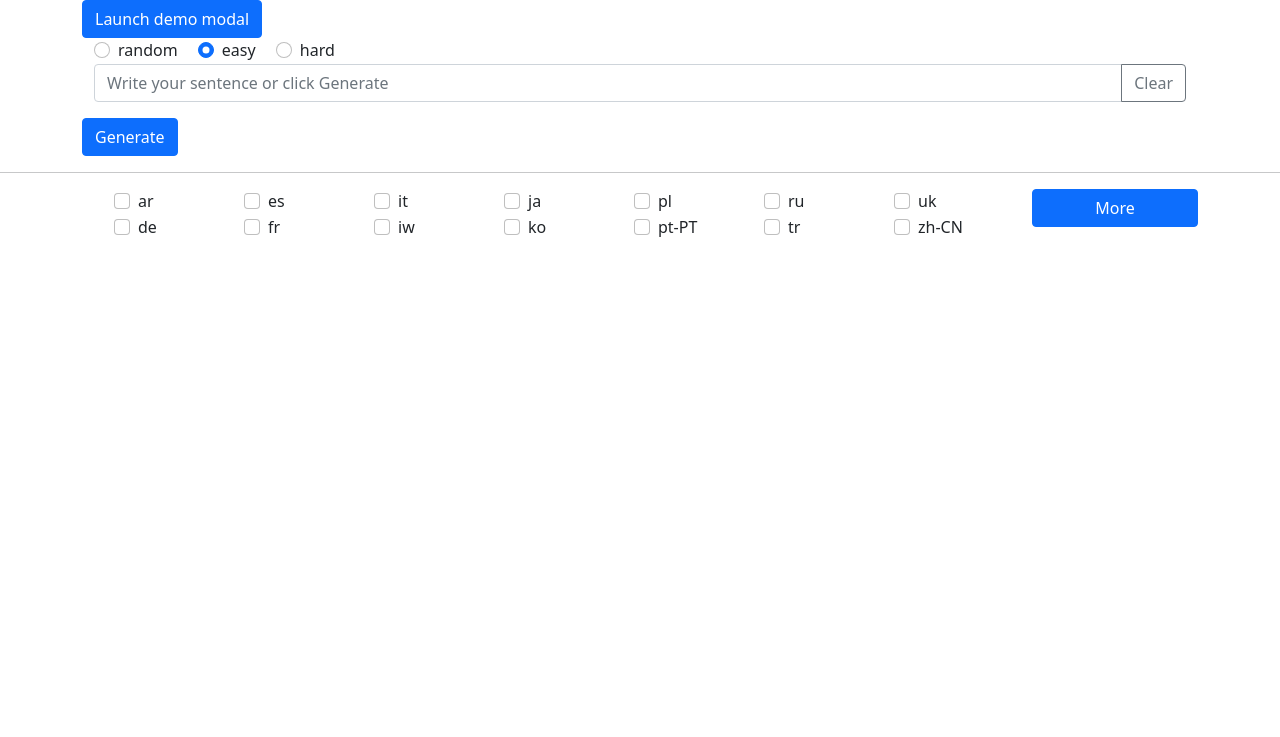
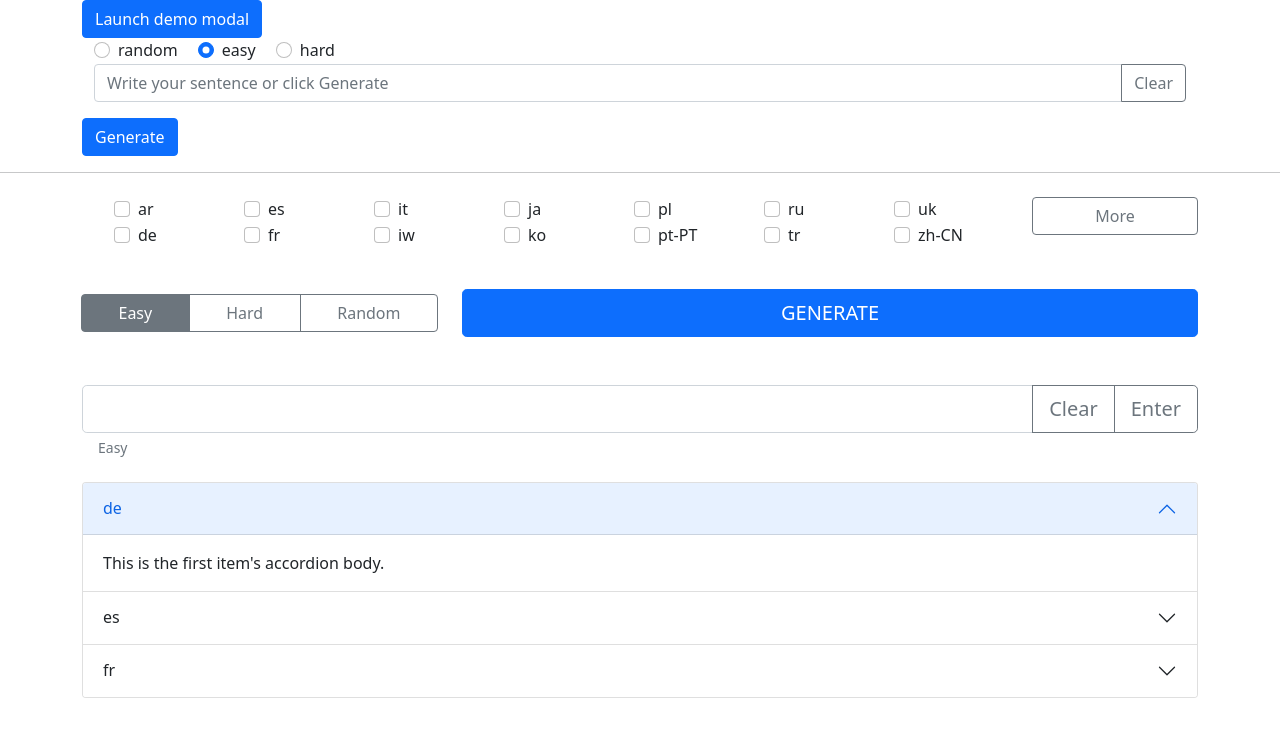
Before and after one commit to nieczuje/multiple-translator, a Flask app: page / in a window 1280 px wide. Shown: the top 737 px of the page. Run offline with Flask 2, Linux system fonts and the light colour scheme; parts of the project's set-up code (start-up, migrations or seed data) failed here and were passed over; some libraries are stand-ins or nearby versions.

Commit message:
bootstrap

```diff
--- a/static/css/styles.css
+++ b/static/css/styles.css
@@ -11,3 +11,8 @@ ul.short {
   column-count: 7;
   /* column-gap: 0.5rem; */
 }
+
+.test2 {
+  display: flex;
+  align-items: center;
+}
--- a/templates/index.html
+++ b/templates/index.html
@@ -148,7 +148,7 @@
 
     <hr />
     <div class="container">
-      <div class="row">
+      <div class="row mt-4">
         <div class="col-10">
           <!-- SHORT -->
           {{content_checkboxes_short | safe}}
@@ -156,7 +156,7 @@
         <div class="col-2">
           <!-- BUTTON -->
           <a
-            class="btn btn-primary w-100"
+            class="btn btn-outline-secondary w-100"
             data-bs-toggle="collapse"
             href="#collapseExample"
             role="button"
@@ -181,6 +181,151 @@
       <!-- LONG -->
       <div class="collapse" id="collapseExample">
         <div class="card card-body">{{content_checkboxes | safe}}</div>
+      </div>
+    </div>
+
+    <div class="container">
+      <div class="row mt-4">
+        <div class="col-4">
+          <div class="h-100 test2">
+            <div
+              class="btn-group w-100"
+              role="group"
+              aria-label="Basic radio toggle button group"
+            >
+              <input
+                type="radio"
+                class="btn-check"
+                name="btnradio"
+                id="btnradio1"
+                autocomplete="off"
+                checked
+              />
+              <label class="btn btn-outline-secondary" for="btnradio1"
+                >Easy</label
+              >
+
+              <input
+                type="radio"
+                class="btn-check"
+                name="btnradio"
+                id="btnradio2"
+                autocomplete="off"
+              />
+              <label class="btn btn-outline-secondary" for="btnradio2"
+                >Hard</label
+              >
+
+              <input
+                type="radio"
+                class="btn-check"
+                name="btnradio"
+                id="btnradio3"
+                autocomplete="off"
+              />
+              <label class="btn btn-outline-secondary" for="btnradio3"
+                >Random</label
+              >
+            </div>
+          </div>
+        </div>
+        <div class="col-8">
+          <input
+            class="btn btn-primary w-100 btn-lg"
+            type="submit"
+            value="GENERATE"
+          />
+        </div>
+      </div>
+    </div>
+
+    <div class="container">
+      <div class="row mt-5">
+        <div class="input-group input-group-lg">
+          <input
+            type="text"
+            class="form-control"
+            aria-label="Sizing example input"
+            aria-describedby="inputGroup-sizing-lg"
+          />
+          <button class="btn btn-outline-secondary" type="button">Clear</button>
+          <button class="btn btn-outline-secondary" type="button">Enter</button>
+        </div>
+        <small id="emailHelp" class="form-text text-muted mx-3">Easy</small>
+      </div>
+    </div>
+
+    <div class="container">
+      <div class="row mt-4">
+        <div class="accordion" id="accordionPanelsStayOpenExample">
+          <div class="accordion-item">
+            <h2 class="accordion-header" id="panelsStayOpen-headingOne">
+              <button
+                class="accordion-button"
+                type="button"
+                data-bs-toggle="collapse"
+                data-bs-target="#panelsStayOpen-collapseOne"
+                aria-expanded="true"
+                aria-controls="panelsStayOpen-collapseOne"
+              >
+                de
+              </button>
+            </h2>
+            <div
+              id="panelsStayOpen-collapseOne"
+              class="accordion-collapse collapse show"
+              aria-labelledby="panelsStayOpen-headingOne"
+            >
+              <div class="accordion-body">
+                This is the first item's accordion body.
+              </div>
+            </div>
+          </div>
+          <div class="accordion-item">
+            <h2 class="accordion-header" id="panelsStayOpen-headingTwo">
+              <button
+                class="accordion-button collapsed"
+                type="button"
+                data-bs-toggle="collapse"
+                data-bs-target="#panelsStayOpen-collapseTwo"
+                aria-expanded="false"
+                aria-controls="panelsStayOpen-collapseTwo"
+              >
+                es
+              </button>
+            </h2>
+            <div
+              id="panelsStayOpen-collapseTwo"
+              class="accordion-collapse collapse"
+              aria-labelledby="panelsStayOpen-headingTwo"
+            >
+              <div class="accordion-body">
+                Though the transition does limit overflow.
+              </div>
+            </div>
+          </div>
+          <div class="accordion-item">
+            <h2 class="accordion-header" id="panelsStayOpen-headingThree">
+              <button
+                class="accordion-button collapsed"
+                type="button"
+                data-bs-toggle="collapse"
+                data-bs-target="#panelsStayOpen-collapseThree"
+                aria-expanded="false"
+                aria-controls="panelsStayOpen-collapseThree"
+              >
+                fr
+              </button>
+            </h2>
+            <div
+              id="panelsStayOpen-collapseThree"
+              class="accordion-collapse collapse"
+              aria-labelledby="panelsStayOpen-headingThree"
+            >
+              <div class="accordion-body">It is hidden by default.</div>
+            </div>
+          </div>
+        </div>
       </div>
     </div>
 
```
